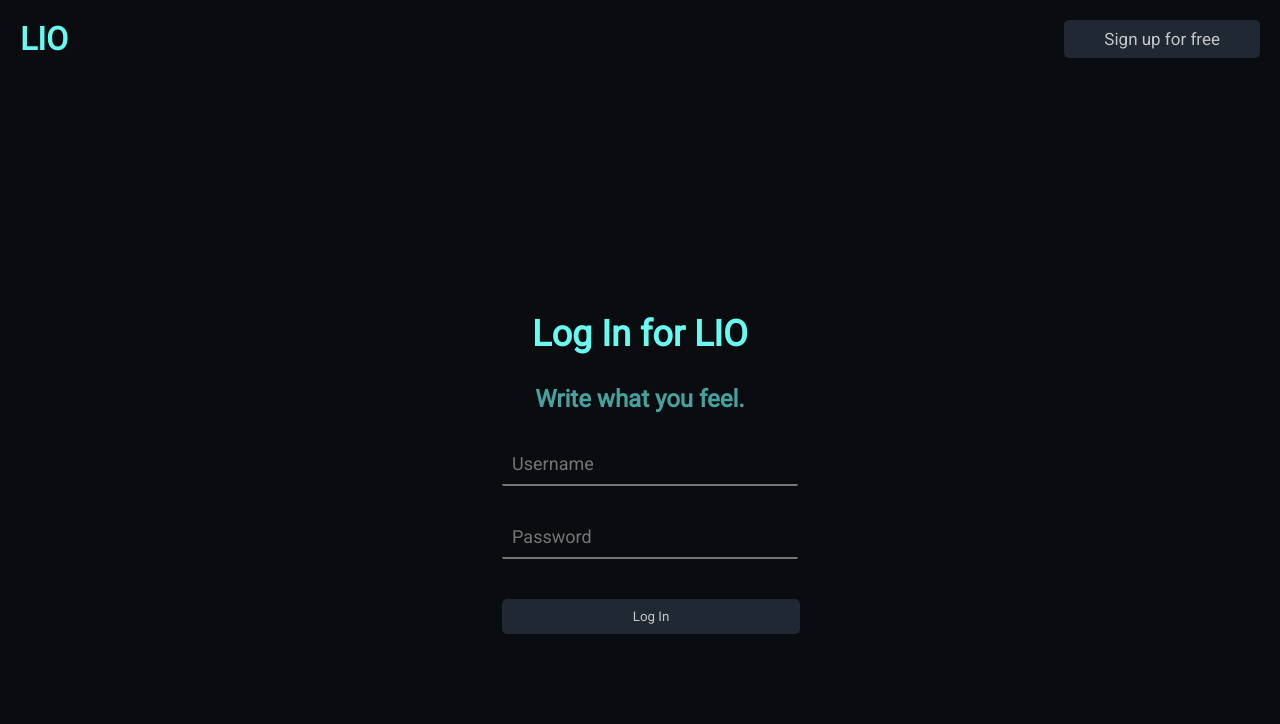
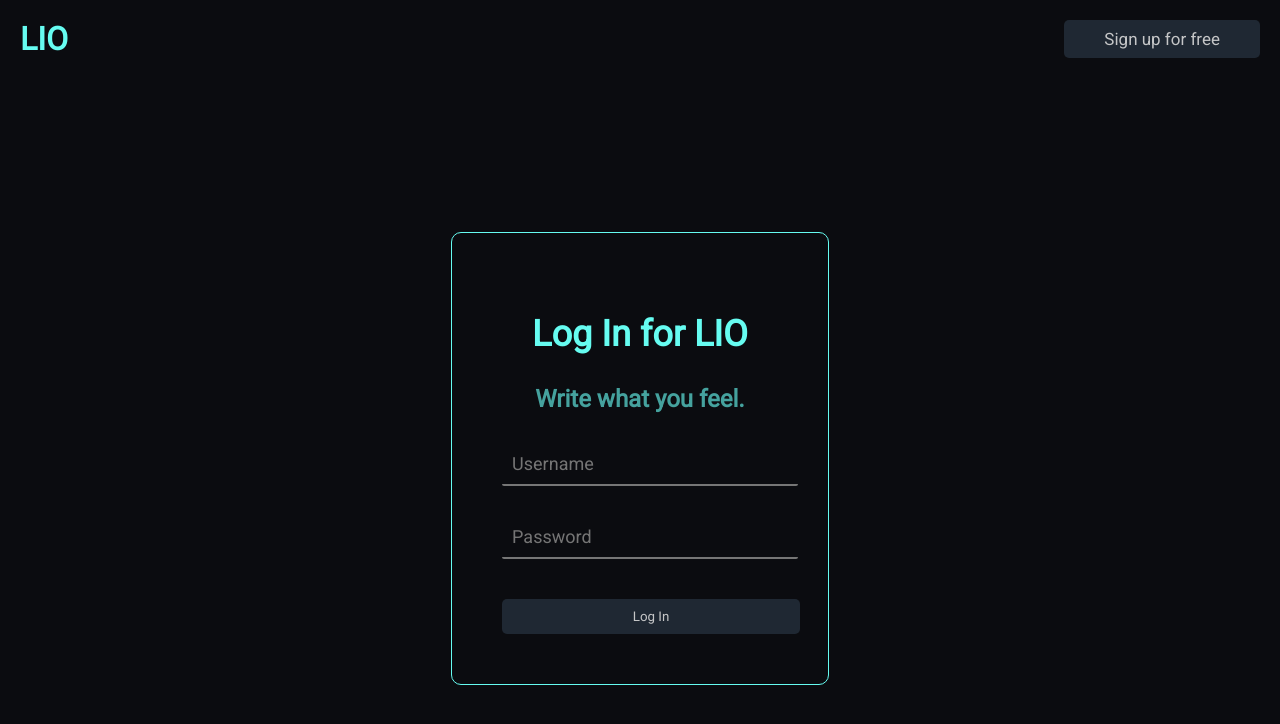
Before and after one commit to Manuel-heav/LIO, a React (Create React App) app in the folder client/: page /login in a window 1280 px wide. Shown: the top 724 px of the page. Built offline with nearby package versions, Linux system fonts and the light colour scheme.

Commit message:
working on form again

```diff
--- a/client/src/components/login.css
+++ b/client/src/components/login.css
@@ -50,6 +50,8 @@
 .login__container{
     padding: 30px;
     border-radius: 10px;
+    border: 1px solid var(--primaryColor);
+    padding: 50px;
 }
 h1{
     color: var(--primaryColor);
```
